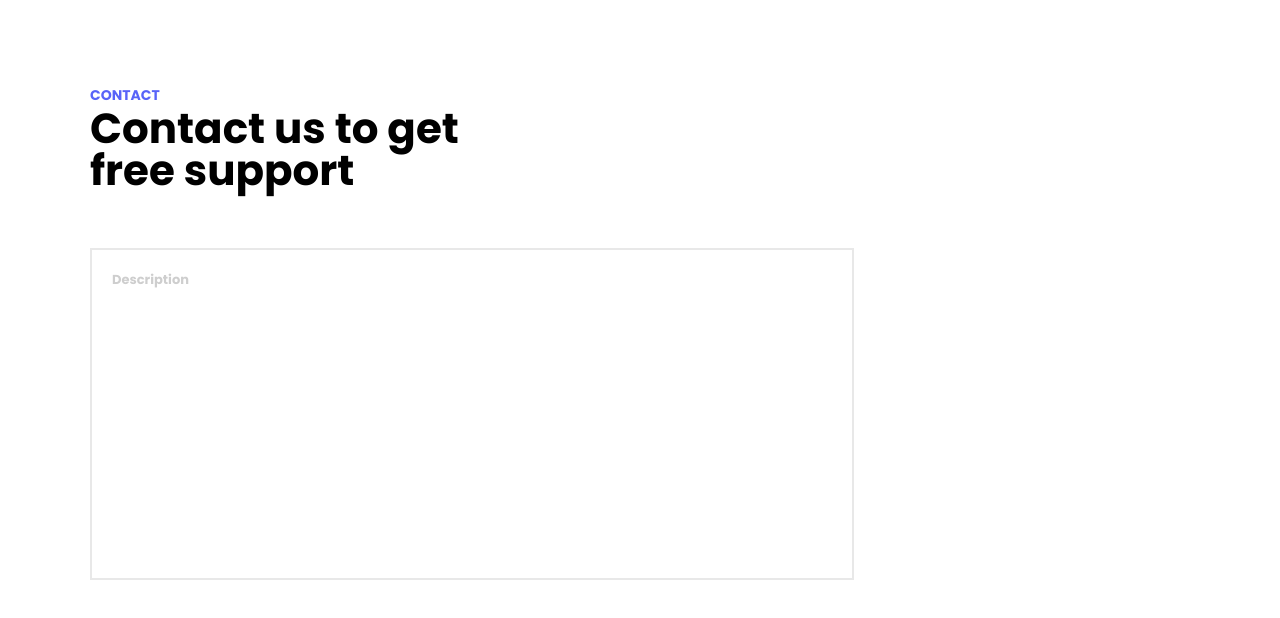
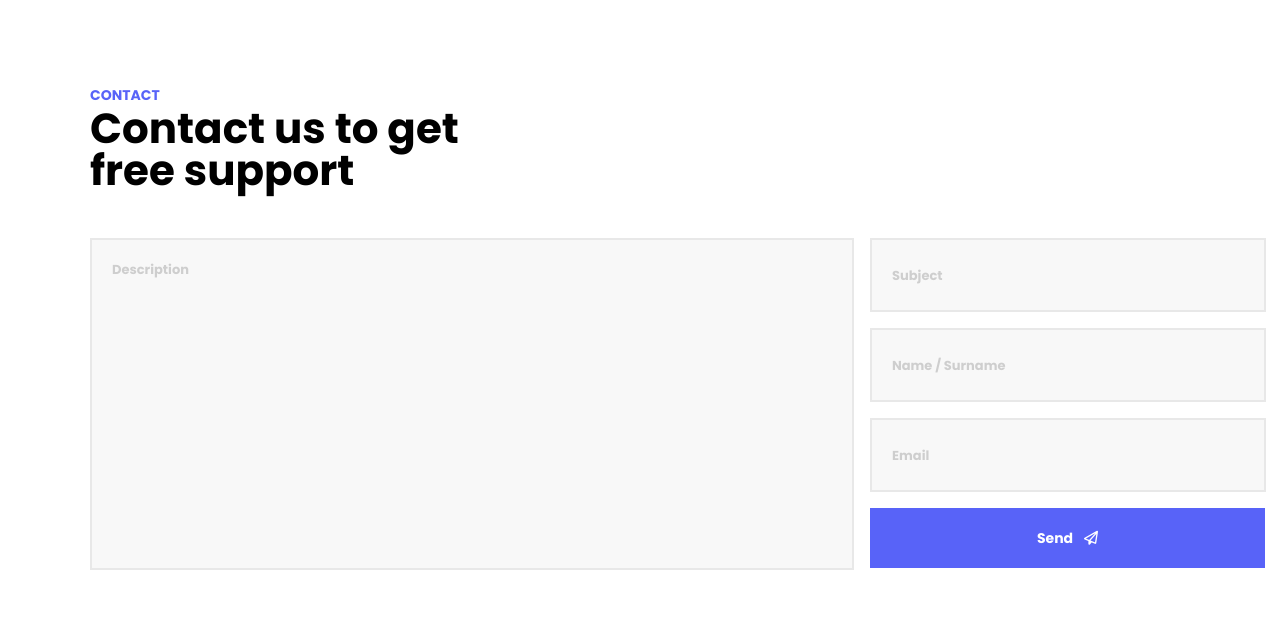
Before and after one commit to katetomashvili/Assignment-10-Unilab, a plain HTML site: page index.html in a window 1280 px wide. Drawn offline with Linux system fonts and the light colour scheme.

Commit message:
add inputs and send button

```diff
--- a/Css/style.css
+++ b/Css/style.css
@@ -1,3 +1,6 @@
+.form-boxes{
+    display: flex;
+}
 .form-wrapper{
     margin: 0 auto;
     margin-top: 88px;
@@ -17,7 +20,8 @@
     height: 115px;
 }
 textarea{
-    margin-top: 25px;
+    background: #F8F8F8;
+    margin-top: 15px;
     padding: 20px;
     border: 2px solid #E8E8E8;
     width: 720px;
@@ -29,3 +33,42 @@ textarea::placeholder{
     color: #CECECE;
     font-size: 13px;
 }
+input{
+    background: #F8F8F8;
+    width: 352px;
+    height: 30px;
+    margin-left: 16px;
+    margin-bottom: 16px;
+    border: 2px solid #E8E8E8;
+    padding: 20px;
+}
+input::placeholder{
+    font-family: 'Poppins', sans-serif;
+    color: #CECECE;
+    font-size: 13px;
+}
+input:focus{
+    border: none;
+}
+.info-box{
+    margin-top: 15px;
+}
+.send-button{
+    font-family: 'Poppins', sans-serif;
+    background: #5863F8;
+    margin-left: 16px;
+    color: #FFFFFF;
+    font-size: 14px;
+    border: none;
+    width: 395px;
+    height: 60px;
+    cursor: pointer;
+}
+.fa-paper-plane{
+    margin-left: 8px;
+}
+input:focus,
+textarea:focus,
+.send-button:focus {
+	outline: none;
+}
--- a/index.html
+++ b/index.html
@@ -4,6 +4,7 @@
     <meta charset="UTF-8">
     <meta http-equiv="X-UA-Compatible" content="IE=edge">
     <meta name="viewport" content="width=device-width, initial-scale=1.0">
+    <script src="https://kit.fontawesome.com/2040ca710f.js" crossorigin="anonymous"></script>
     <link rel="stylesheet" href="Css/reset.css">
     <link rel="stylesheet" href="Css/style.css">
     <link rel="preconnect" href="https://fonts.gstatic.com">
@@ -21,7 +22,10 @@
                 <textarea name="description" id="description-txt" placeholder="Description"></textarea>
             </div>
             <div class="info-box">
-
+                <input class="input-wrapper" type="text" id="f-name" name="first-name" placeholder="Subject">
+                <input class="input-wrapper" type="text" id="f-name" name="first-name" placeholder="Name / Surname">
+                <input class="input-wrapper" type="text" id="f-name" name="first-name" placeholder="Email">
+                <button class="send-button" type="submit">Send <i class="far fa-paper-plane"></i></button>
             </div>
         </div>
     </div>
```
